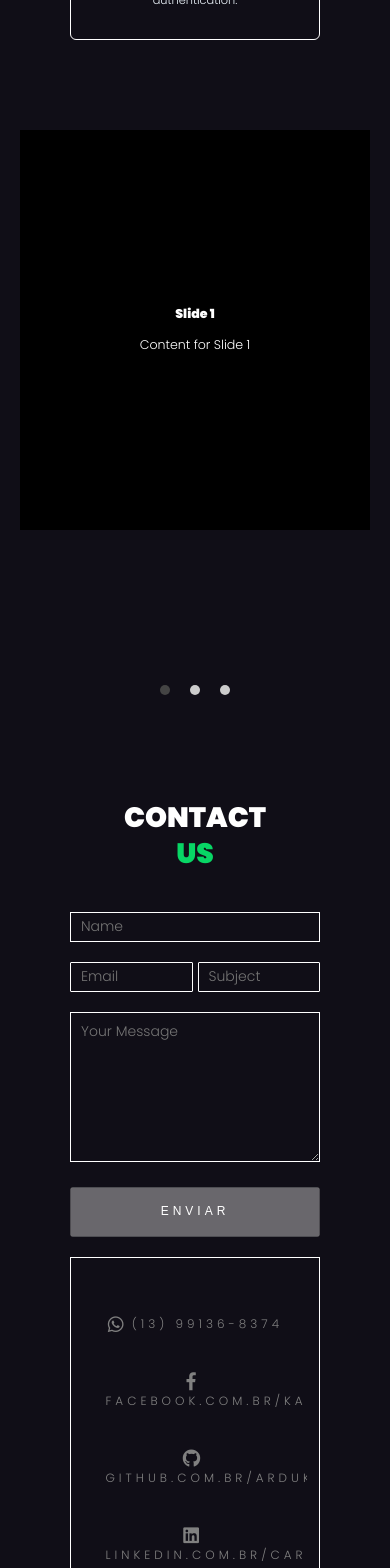
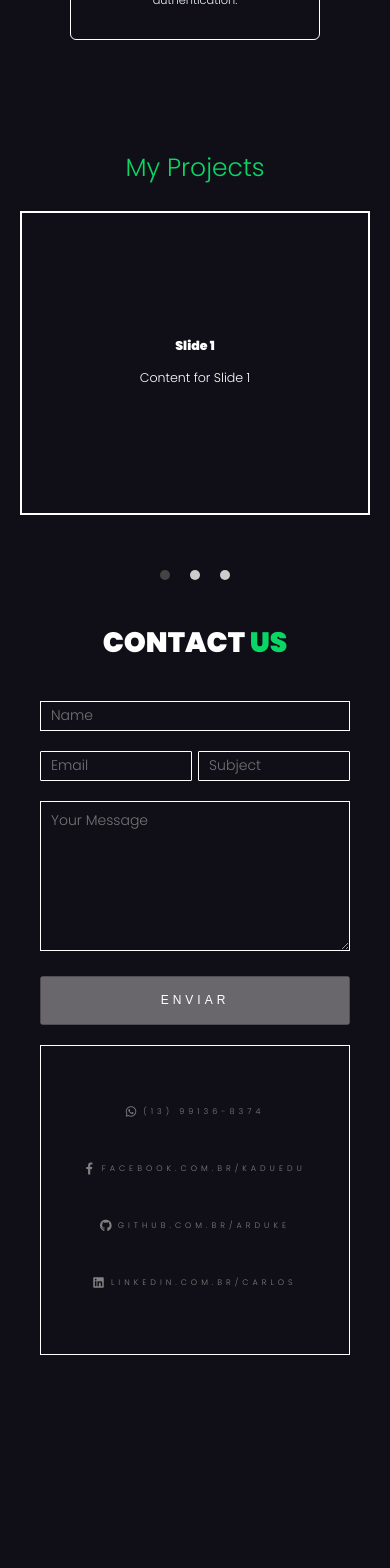
Before and after one commit to Arduke/Portfolio, a React (Create React App) app: page / in a window 390 px wide. Shown: the part 2360-3928 px from the top of the page. After the commit the page ends 3715 px from the top, so only its background shows below. Built offline with nearby package versions, Linux system fonts and the light colour scheme.

Commit message:
Arrumando responsividade

```diff
--- a/src/components/Contact/styles.css
+++ b/src/components/Contact/styles.css
@@ -136,6 +136,12 @@
 
 
 @media (max-width: 800px) {
+    .ComponentContact {
+        padding: 0px 40px 0px 40px;
+    }
+    .BlockRightContact a{
+        font-size: 8px;
+    }
     .BlockCentral {
         display: inline;
     }
--- a/src/components/Projects/index.js
+++ b/src/components/Projects/index.js
@@ -6,6 +6,7 @@ import TokenRpg from '../../image/TokenRpg.png'
 function Projects() {
   return (
     <div id="about" className="ComponentProjects">
+        <p  className="pCenter">My Projects</p>
         <div id="slider">
             <input type='radio' name="slider" id="slide1" checked/>
             <input type='radio' name="slider" id="slide2"/>
--- a/src/components/Projects/styles.css
+++ b/src/components/Projects/styles.css
@@ -13,7 +13,7 @@
  }
  #slides {
     padding: 0px;
-    border: 0px solid white;
+    border: 2px solid white;
     background: #fff;
     position: relative;
     z-index: 1;
@@ -50,16 +50,16 @@
     color: #fff;
  }
  #slides .slide_1 {
-    background: black;
+    background: #100e17;
  }
  #slides .slide_2 {
-    background: black;
+    background: #100e17;
  }
  #slides .slide_3 {
-    background: black;
+    background: #100e17;
  }
  #slides .slide_4 {
-    background: black;
+    background: #100e17;
  }
  #controls {
     margin: -180px 0 0 0;
@@ -97,7 +97,7 @@
     display: block;
  }
  #bullets {
-    margin: 150px 0 0;
+    margin: 50px 0 0;
     text-align: center;
  }
  #bullets label {
@@ -129,4 +129,7 @@
        max-width: calc(100% - 40px);
        margin: 0 auto;
     }
+    #slides .inner {
+       height: 300px;
+    }
  }
```
